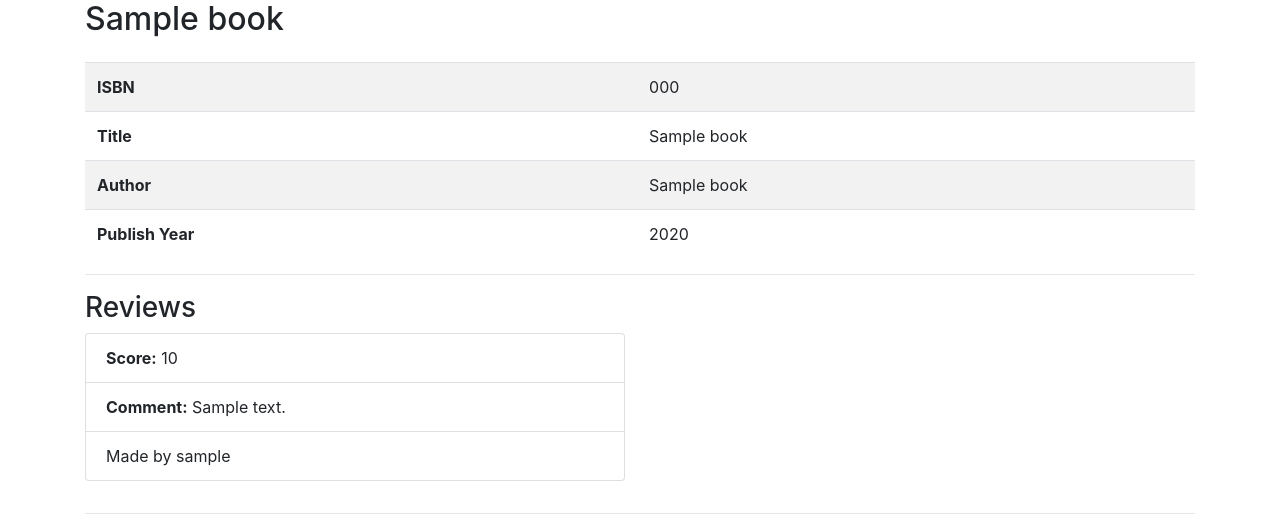
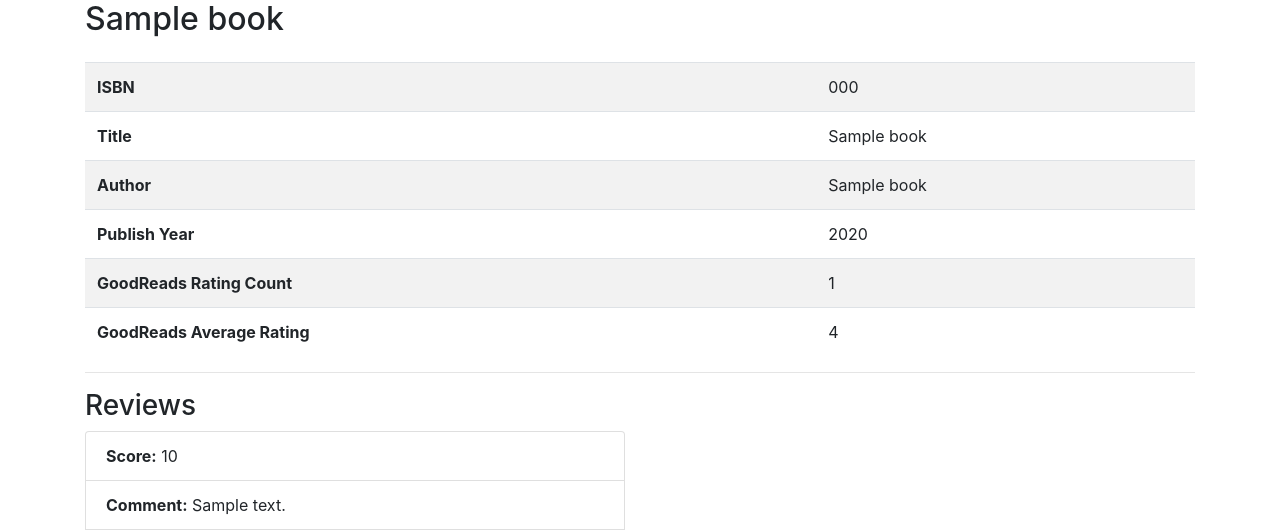
Before and after one commit to kyokawasaki/book-review, a Flask app: template templates/book.html in a window 1280 px wide. Shown: the part 56-586 px from the top of the page. Run offline with Flask 2, Linux system fonts and the light colour scheme; the template is opened without the code that fills it: most values are stand-ins (such as "Sample title", 1, 10 or a date in 2020); some libraries are stand-ins or nearby versions.

Commit message:
Add the GoordReads API information to the book page

```diff
--- a/application.py
+++ b/application.py
@@ -1,4 +1,5 @@
 import os
+import requests
 
 from flask import Flask, session, render_template, request, redirect
 from flask_session import Session
@@ -40,10 +41,12 @@ def book(book_id):
     if book is None:
         return render_template("error.html", message="Invalid book id.")
 
+    api = requests.get("https://www.goodreads.com/book/review_counts.json", params={"key": "QsukmixisgSsVGiBVGJH3Q", "isbns": book[1]})
+
     reviews = db.execute("""SELECT reviews.score, reviews.comment, users.username FROM reviews JOIN users ON (user_id = users.id)
         WHERE book_id = :book_id""", {"book_id": book_id})
 
-    return render_template("book.html", book=book, reviews=reviews)
+    return render_template("book.html", book=book, reviews=reviews, api=api.json())
 
 @app.route("/review", methods=['POST'])
 def review():
--- a/templates/book.html
+++ b/templates/book.html
@@ -23,6 +23,14 @@
         <tr>
             <th>Publish Year</th>
             <td>{{ book.year }}</td>
+        </tr>
+        <tr>
+            <th>GoodReads Rating Count</th>
+            <td>{{ api.books.0.ratings_count }}</td>
+        </tr>
+        <tr>
+            <th>GoodReads Average Rating</th>
+            <td>{{ api.books.0.average_rating }}</td>
         </tr>
     </table>
 
```
